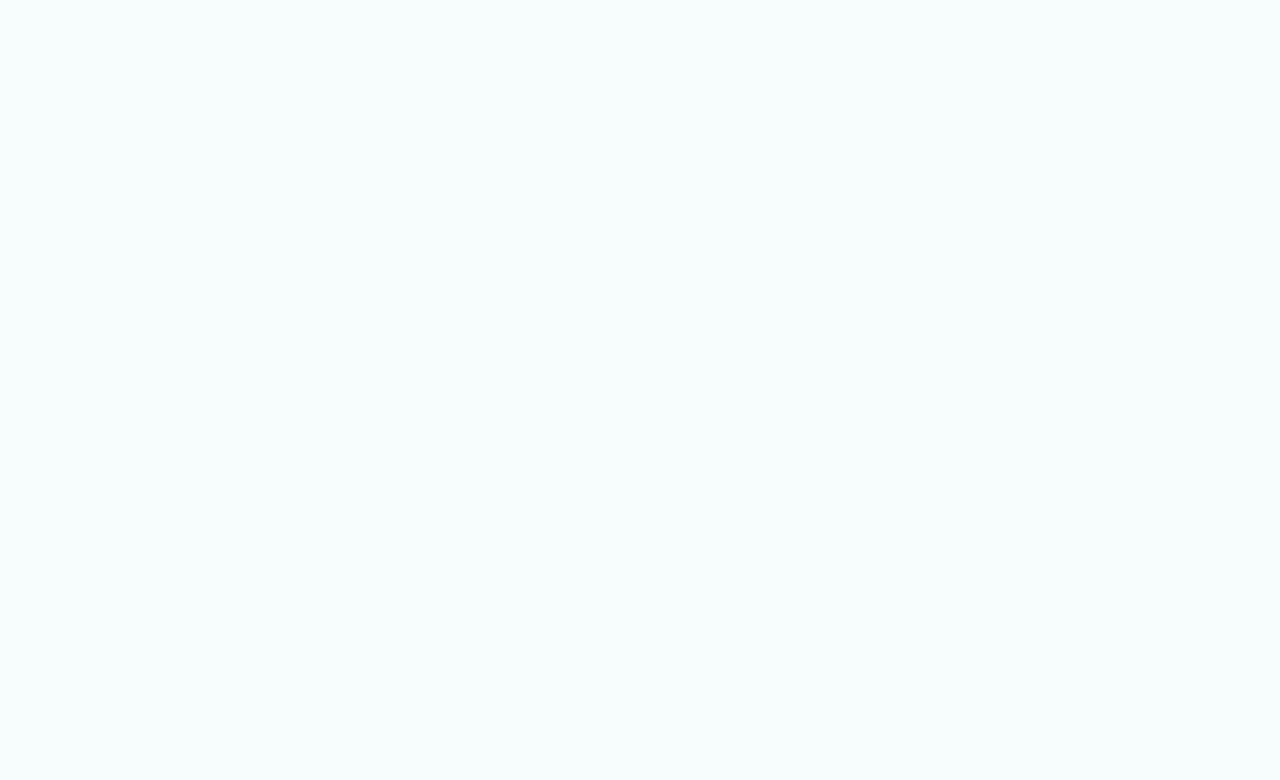
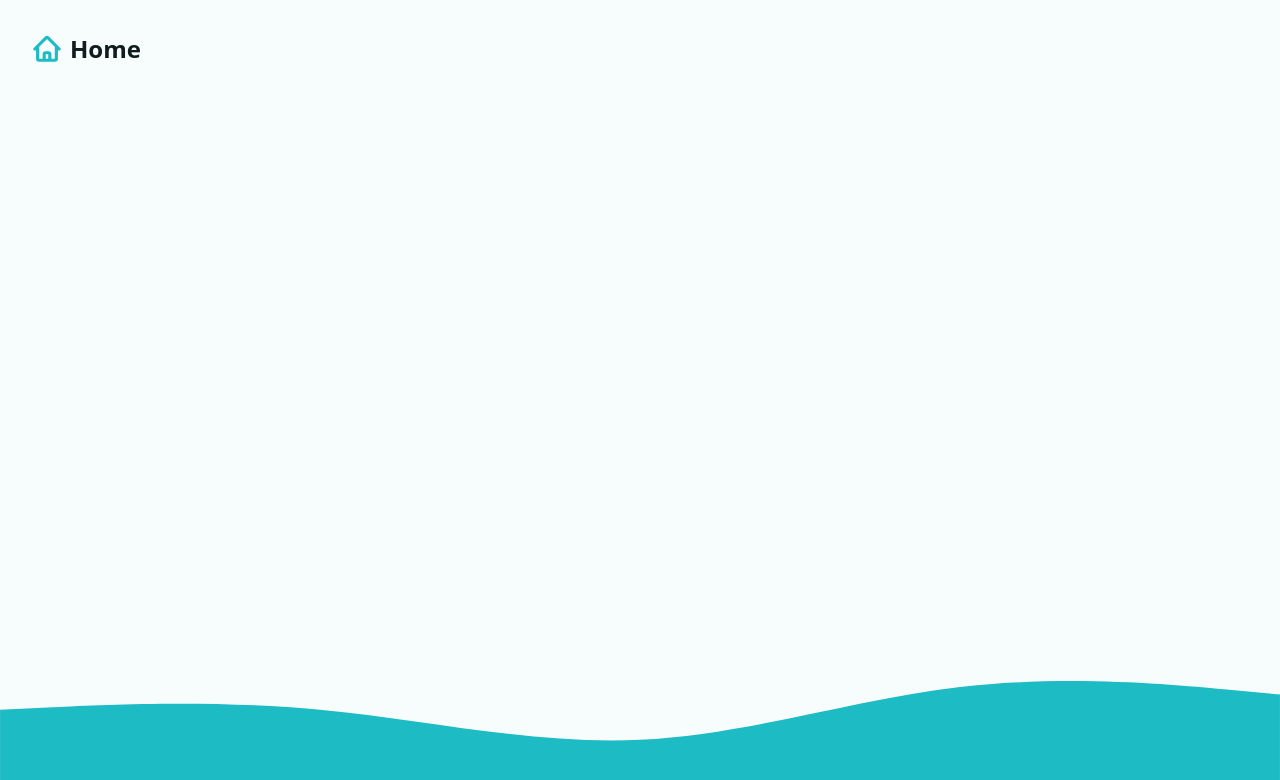
Before and after one commit to cheuchheang/budget-app, a React (Vite) app: page / in a window 1280 px wide. Shown: the top 780 px of the page. Built offline with nearby package versions, Linux system fonts and the light colour scheme.

Commit message:
add layout and delete user action

```diff
--- a/package.json
+++ b/package.json
@@ -9,6 +9,7 @@
     "preview": "vite preview"
   },
   "dependencies": {
+    "@heroicons/react": "^2.0.16",
     "react": "^18.2.0",
     "react-dom": "^18.2.0",
     "react-router-dom": "6.8"
--- a/src/App.jsx
+++ b/src/App.jsx
@@ -1,13 +1,27 @@
 import { createBrowserRouter, RouterProvider } from "react-router-dom";
+import { logoutAction } from "./actions/logout";
+import Main, { mainLoader } from "./layouts/Main";
 import Dashboard, { dashboardLoader } from "./pages/Dashboard";
 import Error from "./pages/Error";
 
 const router = createBrowserRouter([
   {
     path: "/",
-    element: <Dashboard />,
-    loader: dashboardLoader,
+    element: <Main />,
+    loader: mainLoader,
     errorElement: <Error />,
+    children: [
+      {
+        index: true,
+        element: <Dashboard />,
+        loader: dashboardLoader,
+        errorElement: <Error />,
+      },
+      {
+        path: "logout",
+        action: logoutAction,
+      },
+    ],
   },
 ]);
 
--- /dev/null
+++ b/src/actions/logout.js
@@ -0,0 +1,7 @@
+import { redirect } from "react-router-dom";
+import { deleteItem } from "../helpers";
+
+export const logoutAction = async () => {
+  deleteItem({ key: "userName" });
+  return redirect("/");
+};
--- /dev/null
+++ b/src/components/Nav.jsx
@@ -0,0 +1,33 @@
+import React from "react";
+import { Form, NavLink } from "react-router-dom";
+import logo from "../assets/logomark.svg";
+import { TrashIcon } from "@heroicons/react/24/solid";
+
+const Nav = ({ userName }) => {
+  return (
+    <nav>
+      <NavLink to="/" aria-label="Go to home">
+        <img src={logo} height={30} />
+        <span>Home</span>
+      </NavLink>
+      {userName && (
+        <Form
+          method="post"
+          action="/logout"
+          onSubmit={(event) => {
+            if (!confirm("Delete user & all data?")) {
+              event.preventDefault();
+            }
+          }}
+        >
+          <button type="submit" className="btn btn--warning">
+            <span>Delete user</span>
+            <TrashIcon width={20} />
+          </button>
+        </Form>
+      )}
+    </nav>
+  );
+};
+
+export default Nav;
--- a/src/helpers.js
+++ b/src/helpers.js
@@ -2,3 +2,7 @@
 export const fetchData = (key) => {
   return JSON.parse(localStorage.getItem(key));
 };
+
+export const deleteItem = ({ key }) => {
+  return localStorage.removeItem(key);
+};
--- /dev/null
+++ b/src/layouts/Main.jsx
@@ -0,0 +1,25 @@
+import React from "react";
+import { Outlet, useLoaderData } from "react-router-dom";
+import { fetchData } from "../helpers";
+import wave from "../assets/wave.svg";
+import Nav from "../components/Nav";
+
+export const mainLoader = () => {
+  const userName = fetchData("userName");
+  return { userName };
+};
+
+const Main = () => {
+  const { userName } = useLoaderData();
+  return (
+    <div className="layout">
+      <Nav userName={userName}/>
+      <main>
+        <Outlet />
+      </main>
+      <img src={wave} />
+    </div>
+  );
+};
+
+export default Main;
```
Also changed, not shown: 1 other file (tests, documents, lock files or other folders).
